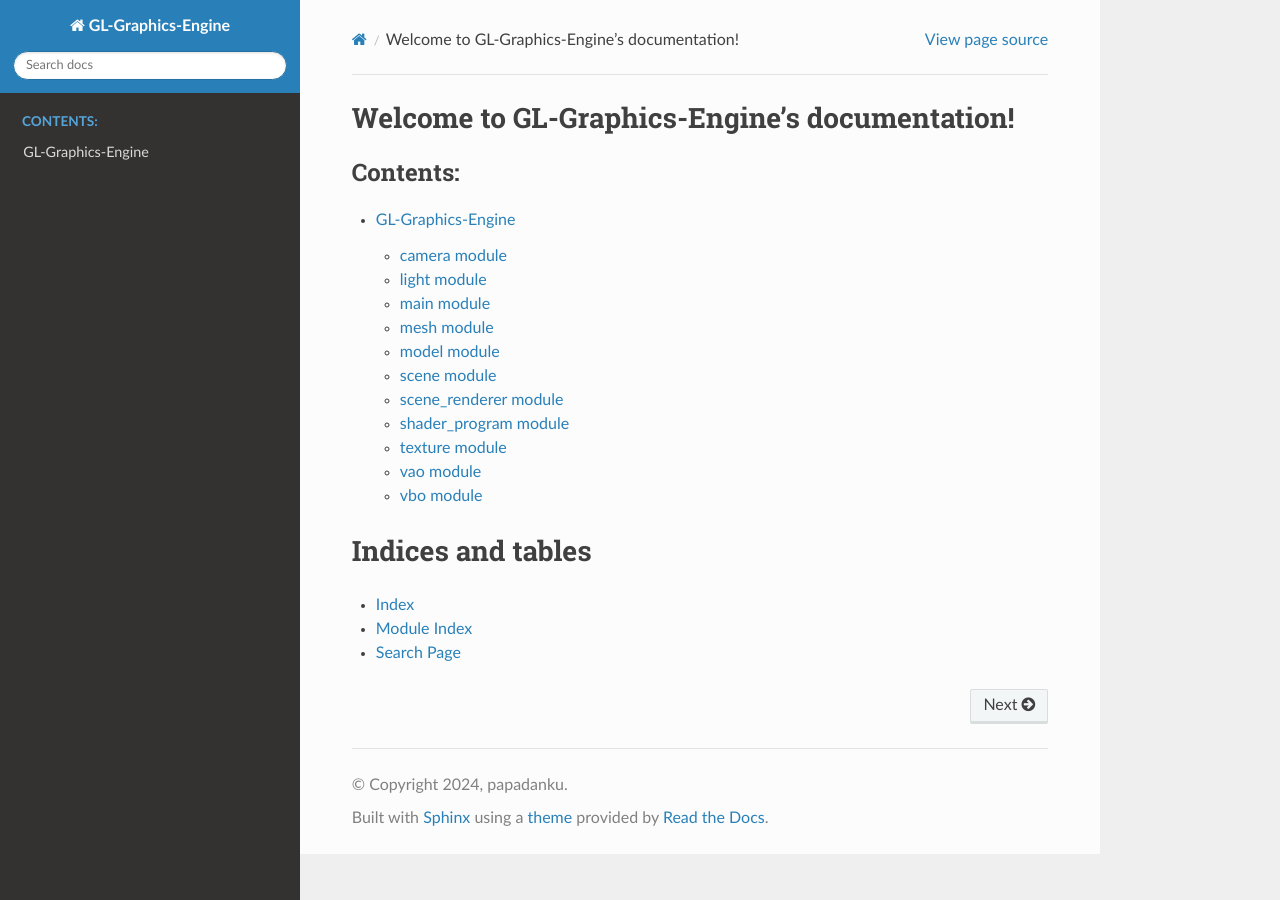
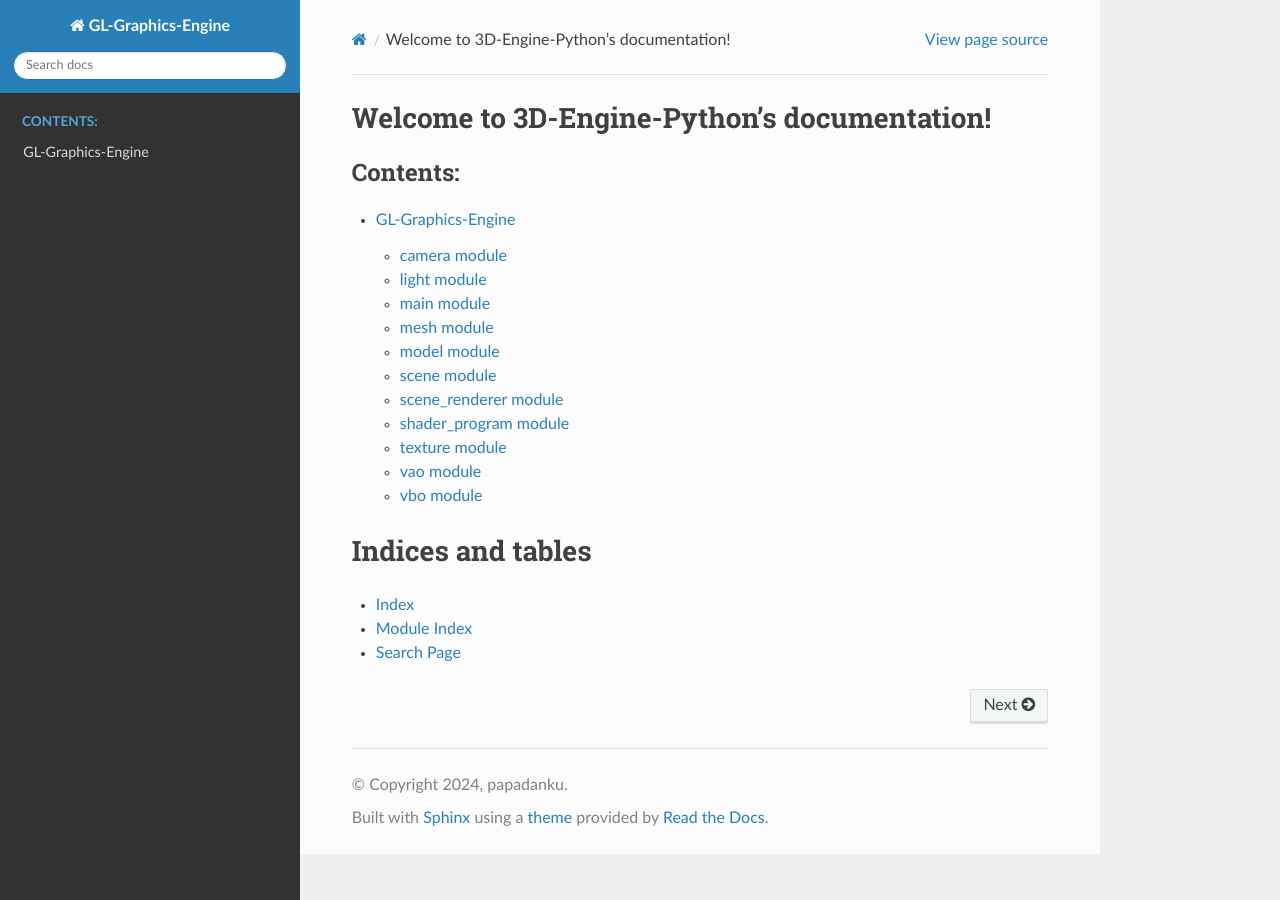
Before and after one commit to papadanku/PythonicEngine, a Sphinx documentation site: the page built from docs/source/index.rst, in a window 1280 px wide. Built offline with Sphinx 7.4.7 and the Read the Docs theme 2.0.0, drawn with Linux system fonts in a browser that asks for light colours; some of the changed lines change nothing that is shown.

Commit message:
Update index.rst

```diff
--- a/docs/source/index.rst
+++ b/docs/source/index.rst
@@ -1,9 +1,5 @@
-.. GL-Graphics-Engine documentation master file, created by
-   sphinx-quickstart on Fri Feb  2 21:44:44 2024.
-   You can adapt this file completely to your liking, but it should at least
-   contain the root `toctree` directive.
 
-Welcome to GL-Graphics-Engine's documentation!
+Welcome to 3D-Engine-Python's documentation!
 ==============================================
 
 .. toctree::
```
